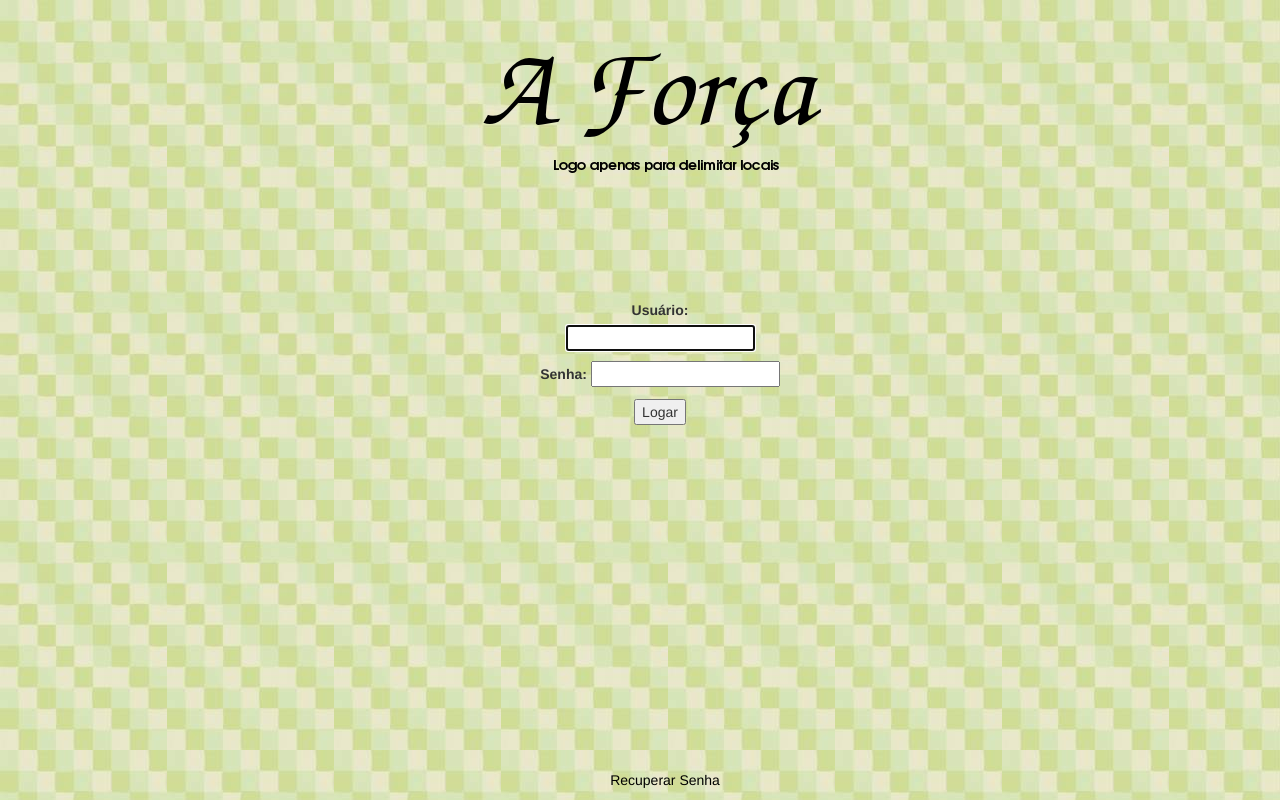
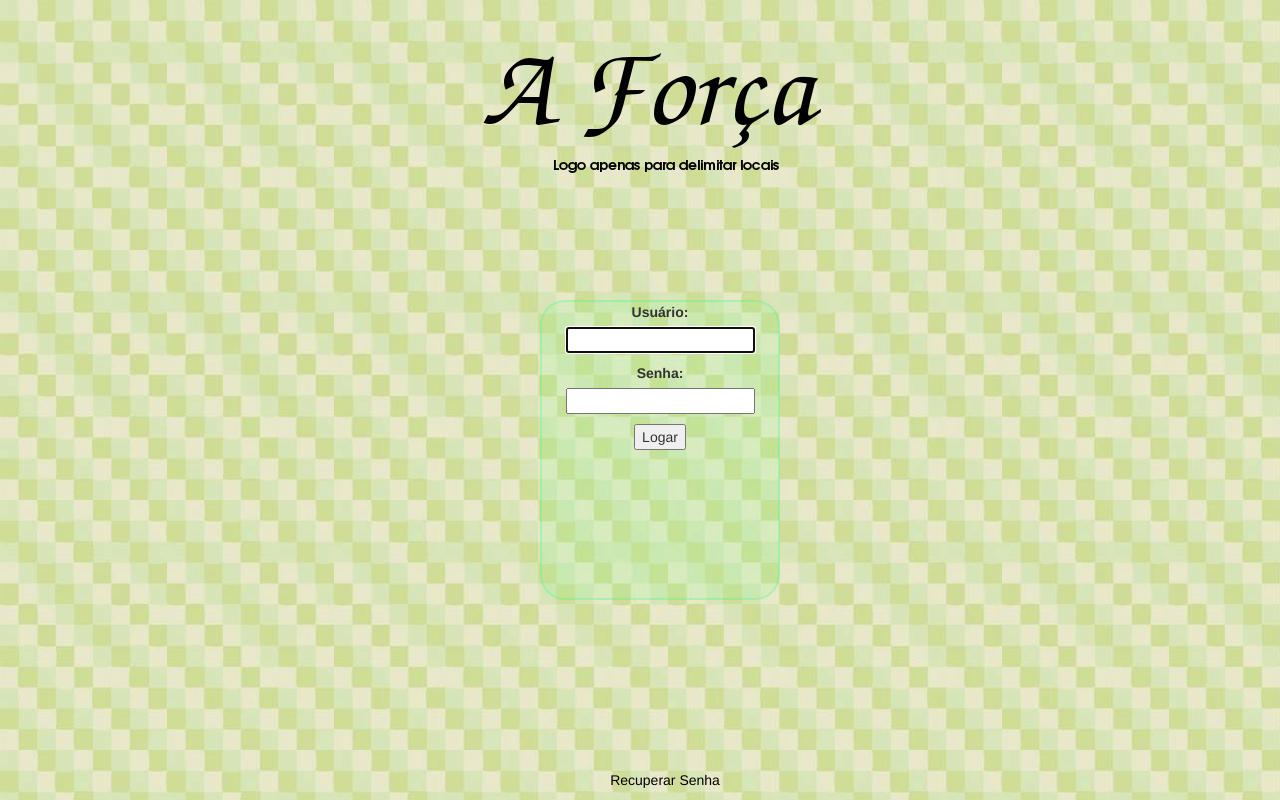
Before and after one commit to arturfarias/In-a-Galaxy-Far-Far-Away, a Django app: page / in a window 1280 px wide. Run offline with Django 3.2, Linux system fonts and the light colour scheme; some libraries are stand-ins or nearby versions.

Commit message:
Melhorias no templete de index

```diff
--- a/login/static/css/index.css
+++ b/login/static/css/index.css
@@ -18,6 +18,11 @@ body{
   position: absolute;
   top: 50%;
   left: 50%;
+  background-color:rgba(152,251,152,0.2);
+  border: 2px solid;
+  border-color:rgba(0,255,127,0.2) ;
+  border-radius: 25px;
+
 }
 /* posiciona o rodapé */
 footer{
--- a/login/templates/base.html
+++ b/login/templates/base.html
@@ -11,10 +11,9 @@
   <body>
       <div class="page-header">
           <h1><a href="/">The force</a></h1>
-          {% if user.is_authenticated %}
+
             <br>Logado Com: {{username}}</br>
             <br><a href={%url 'logout'%}>Sair</a></br>
-          {% endif %}
       </div>
       <div class="content container">
           <div class="row">
--- a/login/templates/central.html
+++ b/login/templates/central.html
@@ -1,8 +1,11 @@
 {% extends 'base.html' %}
 {% block content %}
 <div class="container">
+  {% if user.is_staff %}
+    <p> tela do admin django <a href="/admin">Admin</a></p>
+    <p> Tela de cadastro  <a href="registro/">Registro</a></p>
+  {% endif %}
   <p> Tela de login <a href="/">Login</a></p>
-  <p> Tela de cadastro  <a href="registro/">Registro</a></p>
   <p> Tela de perfil <a href="perfil/">Perfil</a></p>
 </div>
 {% endblock content %}
--- a/login/templates/index.html
+++ b/login/templates/index.html
@@ -19,7 +19,7 @@
     </form>
     </div>
     <footer>
-    <p> <a href="#">Recuperar Senha </a></p>
+    <p> <a href="">Recuperar Senha </a></p>
   </footer>
   </body
 </html>
--- a/login/urls.py
+++ b/login/urls.py
@@ -7,5 +7,4 @@ urlpatterns = [
     url(r'^central/registro/$', views.registro), #Pagina de registro de usuario
     url(r'^central/perfil/$', views.perfil), #Pagina do perfl do usuario
     url(r'^sair/$', 'django.contrib.auth.views.logout',{'next_page':'index'},name='logout'), #usado para deslogar
-
 ]
```
Also changed, not shown: README.md.
